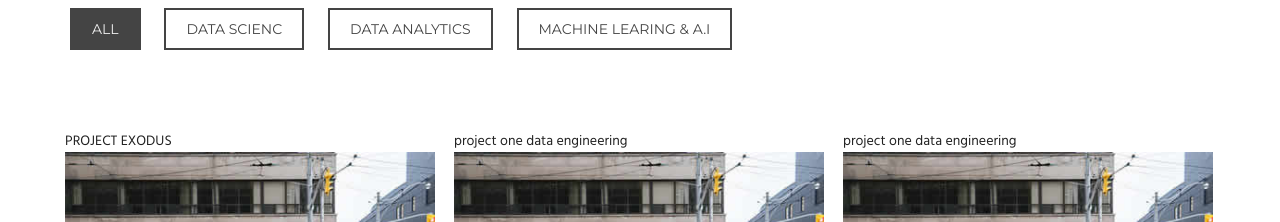
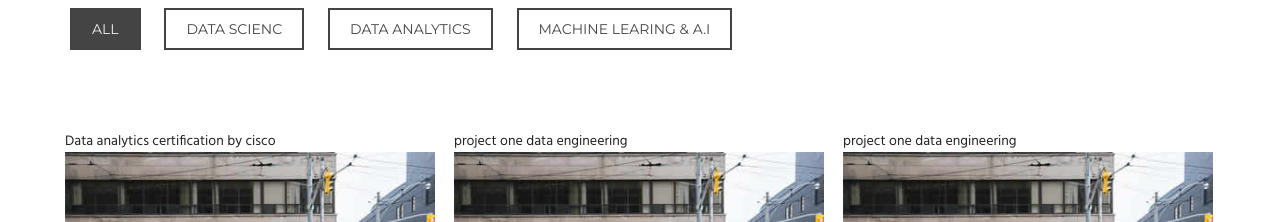
Before and after one commit to LAMENTIS1/vatsavportfolio, a plain HTML site: page index.html in a window 1280 px wide. Shown: the part 1620-1842 px from the top of the page. Drawn offline with Linux system fonts and the light colour scheme; files that its build step writes are made by us from their sources; files whose address does not match are found by name.

Commit message:
Update index.html

```diff
--- a/index.html
+++ b/index.html
@@ -166,10 +166,10 @@
       <!-- past new content heare start  -->
         <div class="col-sm-6 col-md-4 data-science"><!-- change name topic  -->
           <div class="portfolio-item">
-            <div class="hover-bg"> <a href="img/portfolio/01-large.jpg" title="Project Title" data-lightbox-gallery="gallery1">
+            <div class="hover-bg"> <a href="canva.html" title="Data analytics certification by cisco " data-lightbox-gallery="gallery1">
               <figure>
 
-                <figcaption> PROJECT EXODUS <!-- change name of the image title   -->
+                <figcaption> Data analytics certification by cisco <!-- change name of the image title   -->
 
                 </figcaption>
               </figure>
@@ -177,7 +177,7 @@
                 <div class="overlay-caption">
                   <div class="overlay-content">
 
-                    <h4>Project Name</h4>
+                    <h4>Data analytics certification by cisco</h4>
 
                   </div>
                 </div>
```
